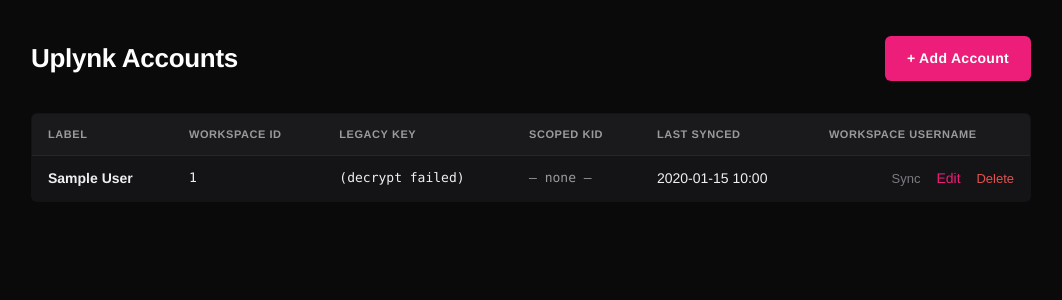
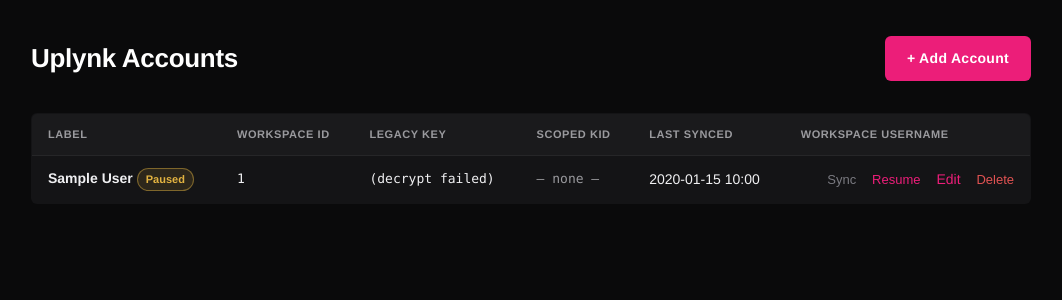
Before and after one commit to jj358mhz/csl-slicer-console, a Flask app: page /admin/uplynk-accounts in a window 1280 px wide. Shown: the part 56-356 px from the top of the page, without its empty margins (109-1171 px from the left). Run offline with Flask 3, Linux system fonts and the light colour scheme; a user stored in the database is signed in; tables that the repository leaves empty hold one stand-in row (values such as "Sample post"); some libraries are stand-ins or nearby versions.

Commit message:
feat: pause and resume Uplynk accounts (v1.22.0) (#83)
A paused account isn't synced or polled, and its slicers leave the console's
lists and refuse direct requests. Slicers keep running in Uplynk. Saving a
user keeps their paused assignments, so Resume restores everything.

Co-authored-by: Claude Opus 5.5 <noreply@anthropic.com>

```diff
--- a/app/admin/routes.py
+++ b/app/admin/routes.py
@@ -152,6 +152,36 @@ def delete_account(account_id: int):
     db.session.commit()
     log_admin_event("uplynk_account", "delete", f"Deleted Uplynk account '{label}'", target=label)
     flash(f"Uplynk account '{label}' deleted.", "info")
+    return redirect(url_for("admin.list_accounts"))
+
+
+@bp.route("/uplynk-accounts/<int:account_id>/pause", methods=["POST"])
+@admin_required
+def pause_account(account_id: int):
+    acct = db.session.get(UplynkAccount, account_id)
+    if acct is None:
+        abort(404)
+    acct.is_paused = True
+    db.session.commit()
+    log_admin_event(
+        "uplynk_account", "pause", f"Paused Uplynk account '{acct.label}'", target=acct.label
+    )
+    flash(f"Uplynk account '{acct.label}' paused. Its slicers keep running in Uplynk.", "info")
+    return redirect(url_for("admin.list_accounts"))
+
+
+@bp.route("/uplynk-accounts/<int:account_id>/resume", methods=["POST"])
+@admin_required
+def resume_account(account_id: int):
+    acct = db.session.get(UplynkAccount, account_id)
+    if acct is None:
+        abort(404)
+    acct.is_paused = False
+    db.session.commit()
+    log_admin_event(
+        "uplynk_account", "resume", f"Resumed Uplynk account '{acct.label}'", target=acct.label
+    )
+    flash(f"Uplynk account '{acct.label}' resumed. Sync it to pick up any changes.", "success")
     return redirect(url_for("admin.list_accounts"))
 
 
@@ -322,6 +352,7 @@ def assign_slicers(user_id: int):
         db.session.query(Slicer)
         .filter_by(is_active=True)
         .join(UplynkAccount)
+        .filter(UplynkAccount.is_paused.is_(False))
         .order_by(UplynkAccount.label, Slicer.slicer_id)
         .all()
     )
@@ -333,7 +364,9 @@ def assign_slicers(user_id: int):
 
     if form.validate_on_submit():
         selected_ids = set(form.slicer_ids.data or [])
-        user.slicers = [s for s in active_slicers if s.id in selected_ids]
+        # Paused slicers aren't on the form, so saving mustn't drop their assignments.
+        paused = [s for s in user.slicers if s.uplynk_account.is_paused]
+        user.slicers = [s for s in active_slicers if s.id in selected_ids] + paused
         db.session.commit()
         log_admin_event(
             "user",
@@ -436,6 +469,7 @@ def list_slicers():
     slicers = (
         db.session.query(Slicer)
         .join(UplynkAccount)
+        .filter(UplynkAccount.is_paused.is_(False))
         .order_by(UplynkAccount.label, Slicer.slicer_id)
         .all()
     )
@@ -447,9 +481,14 @@ def list_slicers():
 def new_slicer():
     from app.admin.forms import SlicerForm
 
-    accounts = db.session.query(UplynkAccount).order_by(UplynkAccount.label).all()
+    accounts = (
+        db.session.query(UplynkAccount)
+        .filter(UplynkAccount.is_paused.is_(False))
+        .order_by(UplynkAccount.label)
+        .all()
+    )
     if not accounts:
-        flash("Add an Uplynk account first before creating slicers.", "error")
+        flash("Add or resume an Uplynk account before creating slicers.", "error")
         return redirect(url_for("admin.list_accounts"))
 
     form = SlicerForm()
@@ -499,7 +538,13 @@ def edit_slicer(slicer_id_pk: int):
     if slicer is None:
         abort(404)
 
-    accounts = db.session.query(UplynkAccount).order_by(UplynkAccount.label).all()
+    # The slicer's own account stays a valid choice even if it's paused.
+    accounts = (
+        db.session.query(UplynkAccount)
+        .filter(UplynkAccount.is_paused.is_(False) | (UplynkAccount.id == slicer.uplynk_account_id))
+        .order_by(UplynkAccount.label)
+        .all()
+    )
     form = SlicerForm(obj=slicer)
     form.uplynk_account_id.choices = [(a.id, a.label) for a in accounts]
 
@@ -591,7 +636,7 @@ def slicer_updates():
 @bp.route("/slicer-updates/sync-all", methods=["POST"])
 @admin_required
 def slicer_updates_sync_all():
-    """Sync every account with a scoped key, one at a time.
+    """Sync every unpaused account with a scoped key, one at a time.
 
     The fallback without JavaScript: the progress panel syncs accounts one
     request at a time instead. Gunicorn kills a request after 30s and one sync
@@ -601,7 +646,7 @@ def slicer_updates_sync_all():
     accounts = [
         a
         for a in db.session.scalars(select(UplynkAccount).order_by(UplynkAccount.label))
-        if a.has_scoped_key
+        if a.has_scoped_key and not a.is_paused
     ]
     deadline = time.monotonic() + SYNC_ALL_BUDGET_SECONDS
     not_reached = []
--- a/app/main/routes.py
+++ b/app/main/routes.py
@@ -21,12 +21,13 @@ def index() -> str:
             db.session.query(Slicer)
             .filter_by(is_active=True)
             .join(UplynkAccount)
+            .filter(UplynkAccount.is_paused.is_(False))
             .order_by(UplynkAccount.label, Slicer.slicer_id)
             .all()
         )
     else:
         slicers = sorted(
-            current_user.slicers,
+            (s for s in current_user.slicers if not s.uplynk_account.is_paused),
             key=lambda s: (s.uplynk_account.label, s.slicer_id),
         )
 
--- a/app/models.py
+++ b/app/models.py
@@ -82,6 +82,8 @@ class UplynkAccount(Base):
     scoped_scp: Mapped[str | None] = mapped_column(Text, nullable=True)
 
     last_synced_at: Mapped[datetime | None] = mapped_column(DateTime(timezone=True), nullable=True)
+    # A paused account isn't synced or polled, and its slicers are left out of lists.
+    is_paused: Mapped[bool] = mapped_column(Boolean, default=False, nullable=False)
     created_at: Mapped[datetime] = mapped_column(
         DateTime(timezone=True), default=utcnow, nullable=False
     )
--- a/app/slicers/updates.py
+++ b/app/slicers/updates.py
@@ -216,18 +216,18 @@ def syncable_accounts() -> list[dict[str, str]]:
     return [
         {"label": a.label, "url": url_for("admin.sync_account_route", account_id=a.id)}
         for a in accounts
-        if a.has_scoped_key
+        if a.has_scoped_key and not a.is_paused
     ]
 
 
 def list_updatable_slicers() -> list[Slicer]:
-    """Every active slicer, grouped by account."""
+    """Every active slicer on an unpaused account, grouped by account."""
     return list(
         db.session.scalars(
             select(Slicer)
             .join(Slicer.uplynk_account)
             .options(joinedload(Slicer.uplynk_account))
-            .where(Slicer.is_active.is_(True))
+            .where(Slicer.is_active.is_(True), UplynkAccount.is_paused.is_(False))
             .order_by(UplynkAccount.label, Slicer.slicer_id)
         )
     )
--- a/app/static/css/app.css
+++ b/app/static/css/app.css
@@ -529,6 +529,12 @@ form.inline {
     border-color: rgba(34, 197, 94, 0.3);
 }
 
+.badge--paused {
+    background: rgba(227, 179, 65, 0.12);
+    color: var(--pin);
+    border-color: var(--pin-soft);
+}
+
 /* Slicer state pills (dashboard). Solid fills to read at a glance. */
 .badge--state {
     background: rgba(255, 255, 255, .06);
--- a/app/templates/admin/uplynk_accounts_list.html
+++ b/app/templates/admin/uplynk_accounts_list.html
@@ -22,7 +22,10 @@
     <tbody>
       {% for acct in accounts %}
         <tr>
-          <td><strong>{{ acct.label }}</strong></td>
+          <td>
+            <strong>{{ acct.label }}</strong>
+            {% if acct.is_paused %}<span class="badge badge--paused">Paused</span>{% endif %}
+          </td>
           <td class="mono">{{ acct.workspace_id }}</td>
           <td class="mono">{{ previews[acct.id].legacy }}</td>
           <td class="mono">
@@ -46,10 +49,26 @@
                   class="inline">
               <input type="hidden" name="csrf_token" value="{{ csrf_token() }}">
               <button type="submit" class="link-button"
-                      {% if not previews[acct.id].scoped_kid %}disabled title="Upload a scoped API key .env file to enable sync"{% endif %}>
+                      {% if acct.is_paused %}disabled title="Resume this account to sync it"
+                      {% elif not previews[acct.id].scoped_kid %}disabled title="Upload a scoped API key .env file to enable sync"{% endif %}>
                 Sync
               </button>
             </form>
+            {% if acct.is_paused %}
+              <form method="post" action="{{ url_for('admin.resume_account', account_id=acct.id) }}" class="inline">
+                <input type="hidden" name="csrf_token" value="{{ csrf_token() }}">
+                <button type="submit" class="link-button">Resume</button>
+              </form>
+            {% else %}
+              {% set pause_prompt = "Pause Uplynk account " ~ acct.label ~ "? Its slicers leave the console's lists and stop being polled, but keep running in Uplynk." %}
+              <form method="post"
+                    action="{{ url_for('admin.pause_account', account_id=acct.id) }}"
+                    class="inline"
+                    onsubmit='return confirm({{ pause_prompt | tojson }});'>
+                <input type="hidden" name="csrf_token" value="{{ csrf_token() }}">
+                <button type="submit" class="link-button">Pause</button>
+              </form>
+            {% endif %}
             <a href="{{ url_for('admin.edit_account', account_id=acct.id) }}">Edit</a>
             <form method="post"
                   action="{{ url_for('admin.delete_account', account_id=acct.id) }}"
--- a/app/uplynk/sync.py
+++ b/app/uplynk/sync.py
@@ -36,6 +36,10 @@ def sync_account(account: UplynkAccount) -> SyncResult:
     - Slicers previously seen but missing from this response are marked inactive.
     """
     result = SyncResult(account_id=account.id, account_label=account.label)
+
+    if account.is_paused:
+        result.error = "This account is paused. Resume it to sync."
+        return result
 
     if not account.has_scoped_key:
         result.error = (
--- a/pyproject.toml
+++ b/pyproject.toml
@@ -1,6 +1,6 @@
 [project]
 name = "csl-slicer-console"
-version = "1.21.7"
+version = "1.22.0"
 description = "Web console for controlling Uplynk CSL ingest slicers"
 readme = "README.md"
 requires-python = ">=3.12"
```
Also changed, not shown: app/slicers/service.py (+10 -4 lines), migrations/versions/a1c4e8f27b35_add_is_paused_to_uplynk_accounts.py (added, +30 -0 lines), tests/test_account_pause.py (added, +199 -0 lines), CHANGELOG.md, 1 other file.
